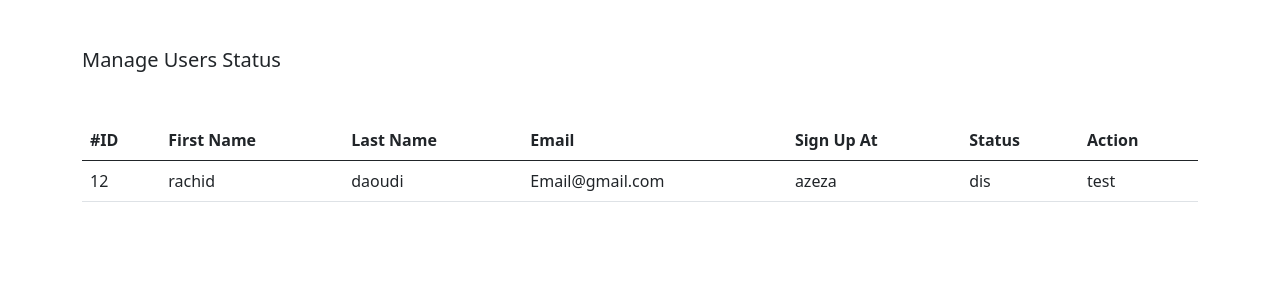
After one commit to mohamedchkir/YouTrainBooking-System, a PHP site: page /include/components/uers.php in a window 1280 px wide. The commit adds this page. Shown: the top 300 px of the page. Run offline with PHP 8.4, Linux system fonts and the light colour scheme; some libraries are stand-ins or nearby versions.

Commit message:
tache liste users

```diff
--- a/assets/js/main2.js
+++ b/assets/js/main2.js
@@ -41,14 +41,16 @@ $(document).ready(function () {
   /*train*/
   handleSuggestion({ inputFiled: "#id_gare", resltOnNode: "#cities_rst2",treattedIn:"../handlers/voyagehandler.php"});
 
-
-
+  /* voyage */
+  handleSuggestion({inputFiled: "#gare_depart", resltOnNode: "#res", treattedIn: "../include/handlers/voyagehandler.php"});
+  handleSuggestion({inputFiled: "#gare_arrivee", resltOnNode: "#res2", treattedIn: "../include/handlers/voyagehandler.php"});
 });
 
 function handleSuggestion({ inputFiled: input, resltOnNode: node,treattedIn:phpfile }) {
   $(input).keyup(
     function () {
       var ville = $(this).val();
+      console.log(ville)
       // if (ville == "" || ville == null) {
       //   $(node).html("no suggesttions");
       // } else {
--- /dev/null
+++ b/include/components/uers.php
@@ -0,0 +1,65 @@
+<?php
+
+
+?>
+<!DOCTYPE html>
+<html lang="en">
+
+<head>
+ <meta charset="UTF-8">
+ <meta http-equiv="X-UA-Compatible" content="IE=edge">
+ <meta name="viewport" content="width=device-width, initial-scale=1.0">
+ <title>YouTrain Booking</title>
+ <!--Boostrap Icons CDN -->
+ <link rel="stylesheet" href="https://cdn.jsdelivr.net/npm/bootstrap-icons@1.10.2/font/bootstrap-icons.css">
+ <!-- Bootstrap CSS -->
+ <link href="https://cdn.jsdelivr.net/npm/bootstrap@5.0.2/dist/css/bootstrap.min.css" rel="stylesheet" integrity="sha384-EVSTQN3/azprG1Anm3QDgpJLIm9Nao0Yz1ztcQTwFspd3yD65VohhpuuCOmLASjC" crossorigin="anonymous">
+<link rel="stylesheet" href="../assets/css/style3.css">
+    <!-- Font Awesome-->
+    <link rel="stylesheet" href="https://cdnjs.cloudflare.com/ajax/libs/font-awesome/6.2.1/css/all.min.css" integrity="sha512-MV7K8+y+gLIBoVD59lQIYicR65iaqukzvf/nwasF0nqhPay5w/9lJmVM2hMDcnK1OnMGCdVK+iQrJ7lzPJQd1w==" crossorigin="anonymous" referrerpolicy="no-referrer" />
+</head>
+<body>
+<div class="container my-5">
+    <h5 class="h5 mb-5">Manage Users Status</h5>
+
+    <table class="table">
+        <thead>
+        <tr>
+            <th scope="col">#ID</th>
+            <th scope="col">First Name</th>
+            <th scope="col">Last Name</th>
+            <th scope="col">Email</th>
+            <th scope="col">Sign Up At</th>
+            <th scope="col">Status</th>
+            <th scope="col">Action</th>
+        </tr>
+        </thead>
+        <tbody>
+            <tr>
+                <td>12</td>
+                <td>rachid</td>
+                <td>daoudi</td>
+                <td>Email@gmail.com</td>
+                <td>azeza</td>
+                <td>dis</td>
+                <td>test</td>
+            </tr>
+        </tbody>
+    </table>
+</div>
+</body>
+<script src="https://cdnjs.cloudflare.com/ajax/libs/jquery/3.6.1/jquery.min.js" integrity="sha512-aVKKRRi/Q/YV+4mjoKBsE4x3H+BkegoM/em46NNlCqNTmUYADjBbeNefNxYV7giUp0VxICtqdrbqU7iVaeZNXA==" crossorigin="anonymous" referrerpolicy="no-referrer"></script>
+<script src="https://cdn.jsdelivr.net/npm/bootstrap@5.0.2/dist/js/bootstrap.bundle.min.js" integrity="sha384-MrcW6ZMFYlzcLA8Nl+NtUVF0sA7MsXsP1UyJoMp4YLEuNSfAP+JcXn/tWtIaxVXM" crossorigin="anonymous"></script>
+<!-- main -->
+<script src="../assets/js/main3.js"></script>
+<script src="../assets/js/main2.js"></script>
+<!-- dataTable -->
+<script src="https://code.jquery.com/jquery-3.5.1.js"></script>
+<script src="https://cdn.datatables.net/1.13.1/js/jquery.dataTables.min.js"></script>
+<script src="https://cdn.datatables.net/1.13.1/js/dataTables.bootstrap5.min.js"></script>
+<script src="../assets/js/datatable/code.js"></script>
+<!-- Font Awesome JS -->
+<script defer src="https://use.fontawesome.com/releases/v5.0.13/js/solid.js" integrity="sha384-tzzSw1/Vo+0N5UhStP3bvwWPq+uvzCMfrN1fEFe+xBmv1C/AtVX5K0uZtmcHitFZ" crossorigin="anonymous"></script>
+<script defer src="https://use.fontawesome.com/releases/v5.0.13/js/fontawesome.js" integrity="sha384-6OIrr52G08NpOFSZdxxz1xdNSndlD4vdcf/q2myIUVO0VsqaGHJsB0RaBE01VTOY" crossorigin="anonymous"></script>
+
+</html>
--- a/include/handlers/voyagehandler.php
+++ b/include/handlers/voyagehandler.php
@@ -76,8 +76,8 @@ function saveVoyage(){
 
     $statut = $_POST['status'];
     $duree = $_POST['duree'];
-    $gare_depart = $_POST['gare_depart'];
-    $gare_arrivee = $_POST['gare_arrivee'];
+    $gare_depart = $_POST['id_gare_arrivee'];
+    $gare_arrivee = $_POST['id_gare_arrivee'];
     $prix = $_POST['prix'];
     $id_train = $_POST['id_train'];
     $date=$_POST['datetime'];
```
Also changed, not shown: class/VoyageModel.php (+7 -0 lines), voyage/index.php (+16 -8 lines).
